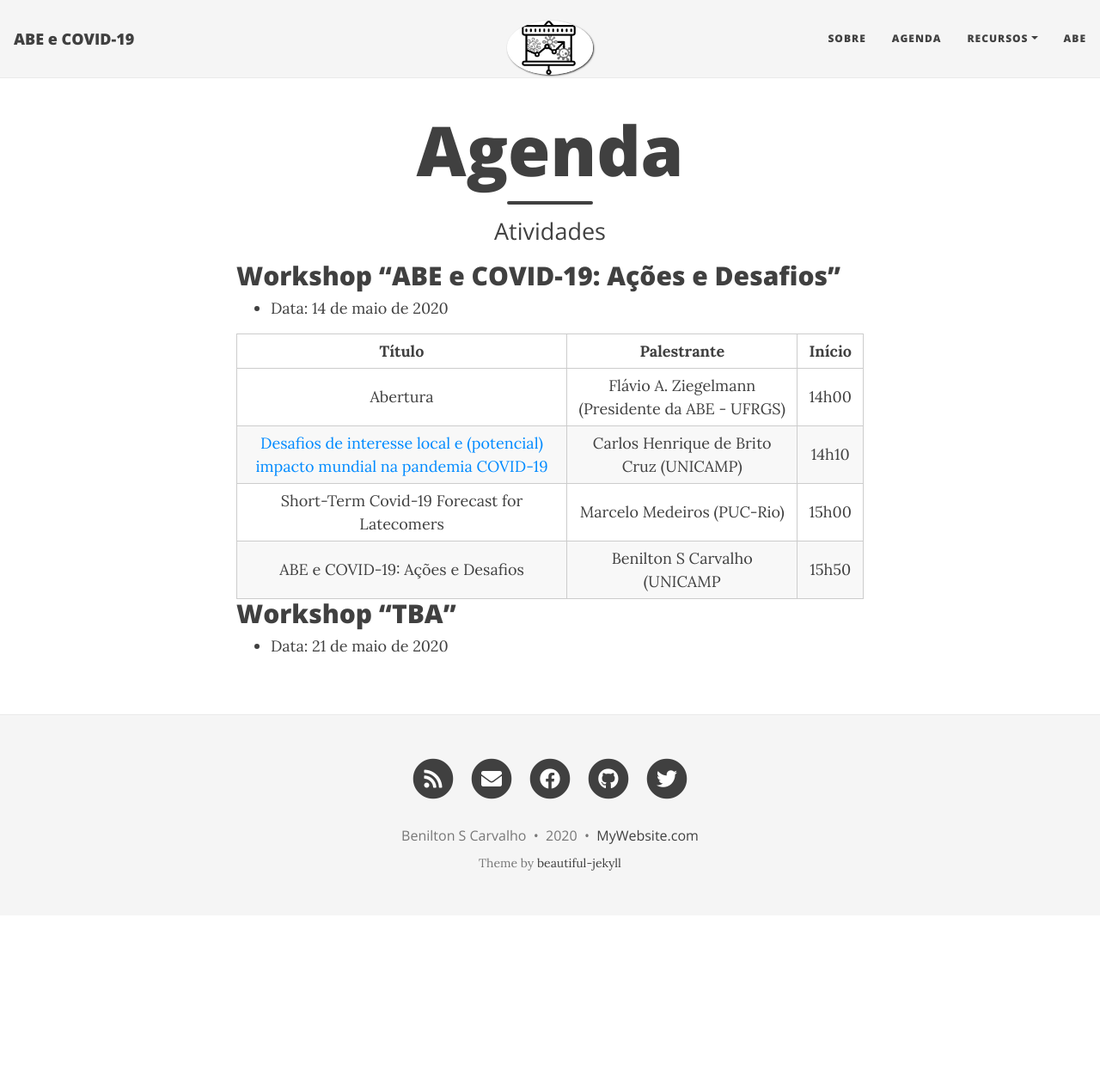
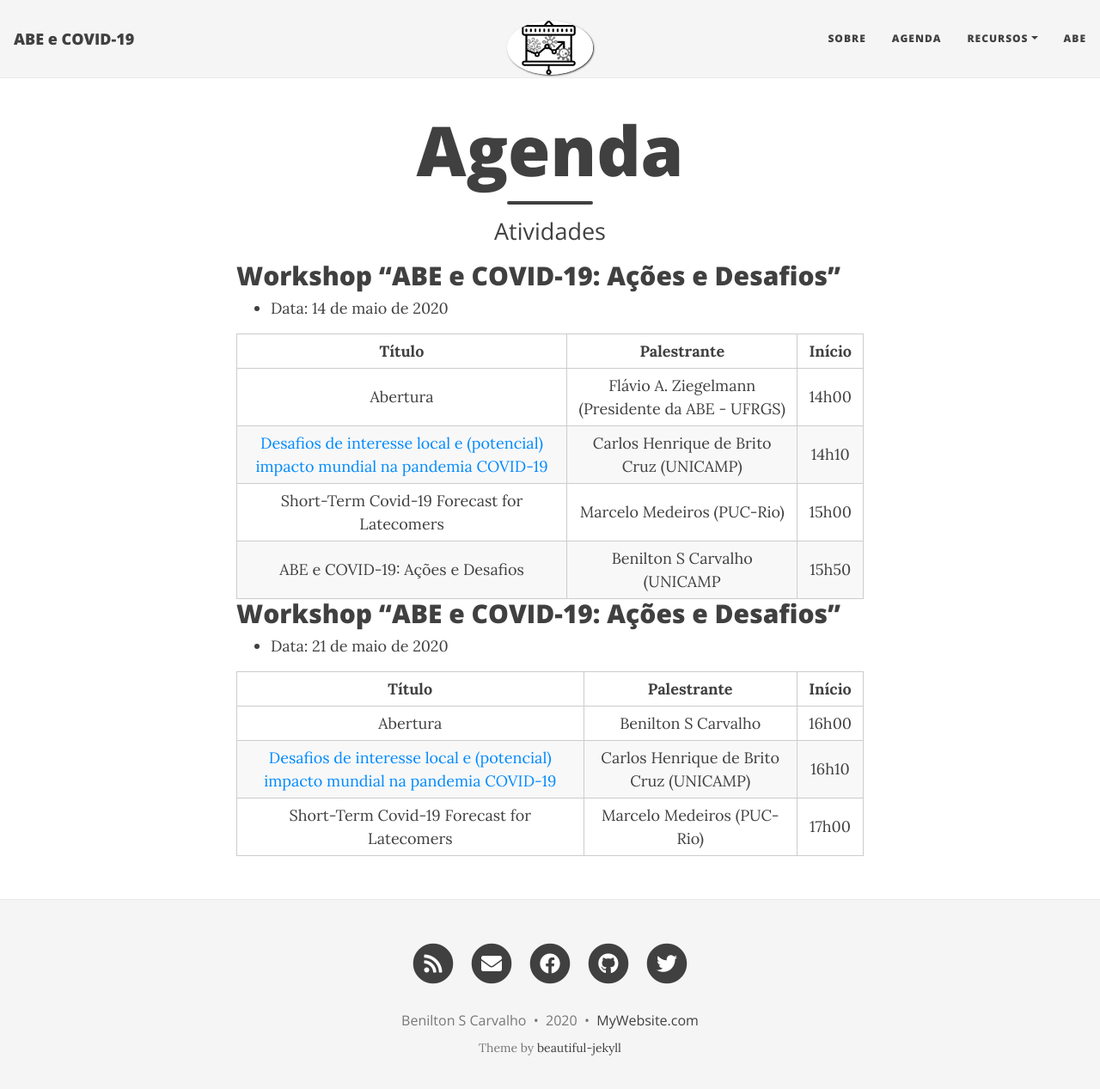
Before and after one commit to abecovid/abecovid.github.io, a Jekyll site: the page built from agenda.md, in a window 1280 px wide and 1280 px high. Shown: the top 1267 px of the window at 86% size. Built offline with Jekyll 4.4.1, drawn with Linux system fonts in a browser that asks for light colours; nearby versions of some CDN libraries.

Commit message:
adicao da palestra de Rob Tibshirani

```diff
--- a/_config.yml
+++ b/_config.yml
@@ -16,9 +16,8 @@
   Agenda: "agenda"
   Recursos:
     - Vídeos: "https://www.youtube.com/channel/UC2nxl5h2azN4GYlHpd0RPgQ/"
-    - Artigos:
-    - Tutoriais:
-    - Iniciativas:
+    - Apresentações:
+        - Rob Tibshirani: "talks/tibshirani.pdf"
   ABE: "https://www.redeabe.org.br/"
 
 # --- Logo --- #
--- a/agenda.md
+++ b/agenda.md
@@ -18,6 +18,12 @@
 
 
 
-## Workshop "TBA"
+## Workshop "ABE e COVID-19: Ações e Desafios"
 
 * Data: 21 de maio de 2020
+
+|                                     Título                                     |                    Palestrante                   |    Início    |
+|:------------------------------------------------------------------------------:|:------------------------------------------------:|:-------------:|
+| Abertura                                                                       | Benilton S Carvalho | 16h00 |
+| [Desafios de interesse local e (potencial) impacto mundial na pandemia COVID-19](https://www.researchgate.net/publication/341384938_Desafios_de_interesse_local_e_impacto_mundial_potencial_na_pandemia_COVID-19) | Carlos Henrique de Brito Cruz (UNICAMP)          | 16h10 |
+| Short-Term Covid-19 Forecast for Latecomers                                    | Marcelo Medeiros (PUC-Rio)                       | 17h00 |
```
Also changed, not shown: 1 other file.
